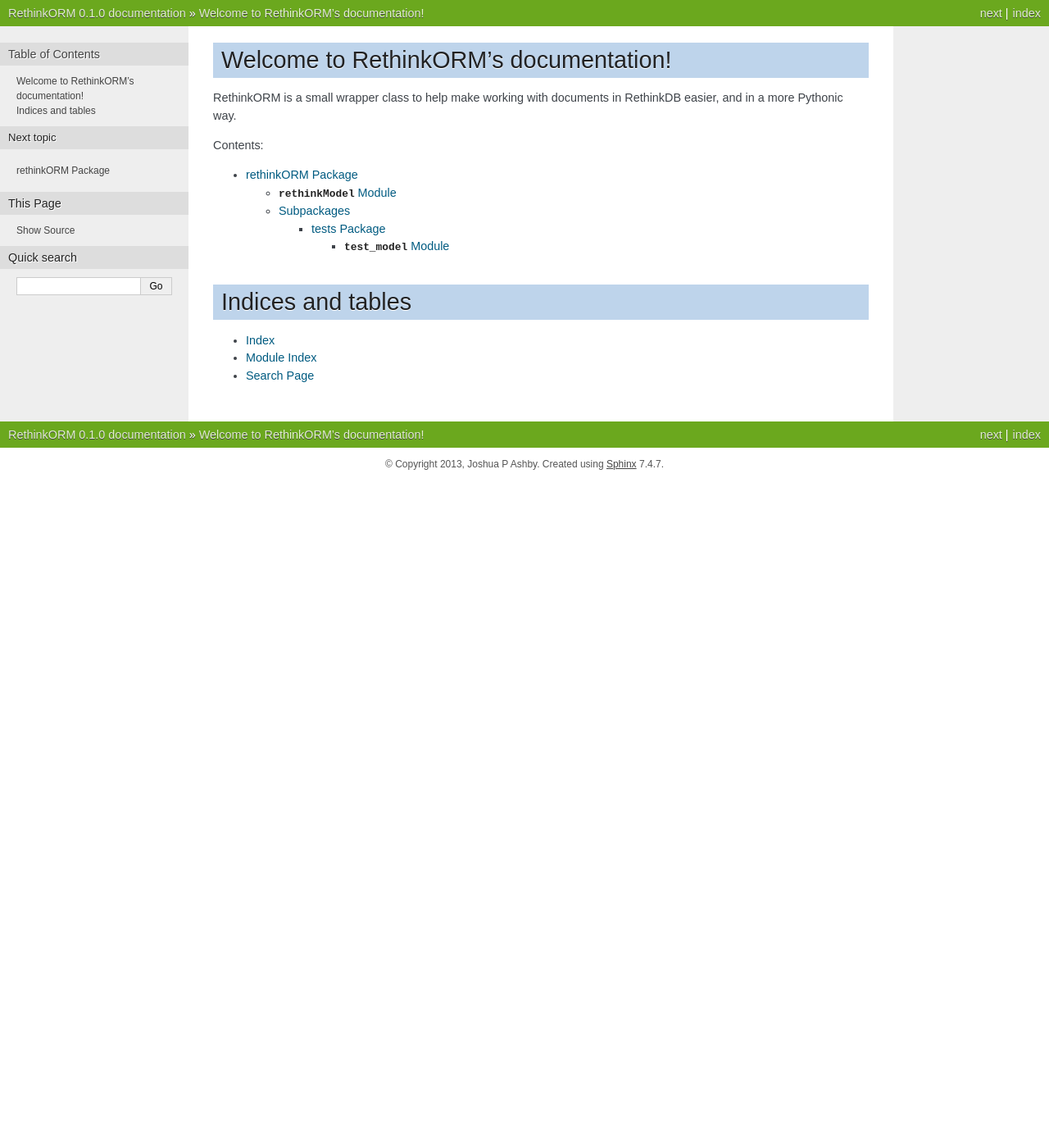
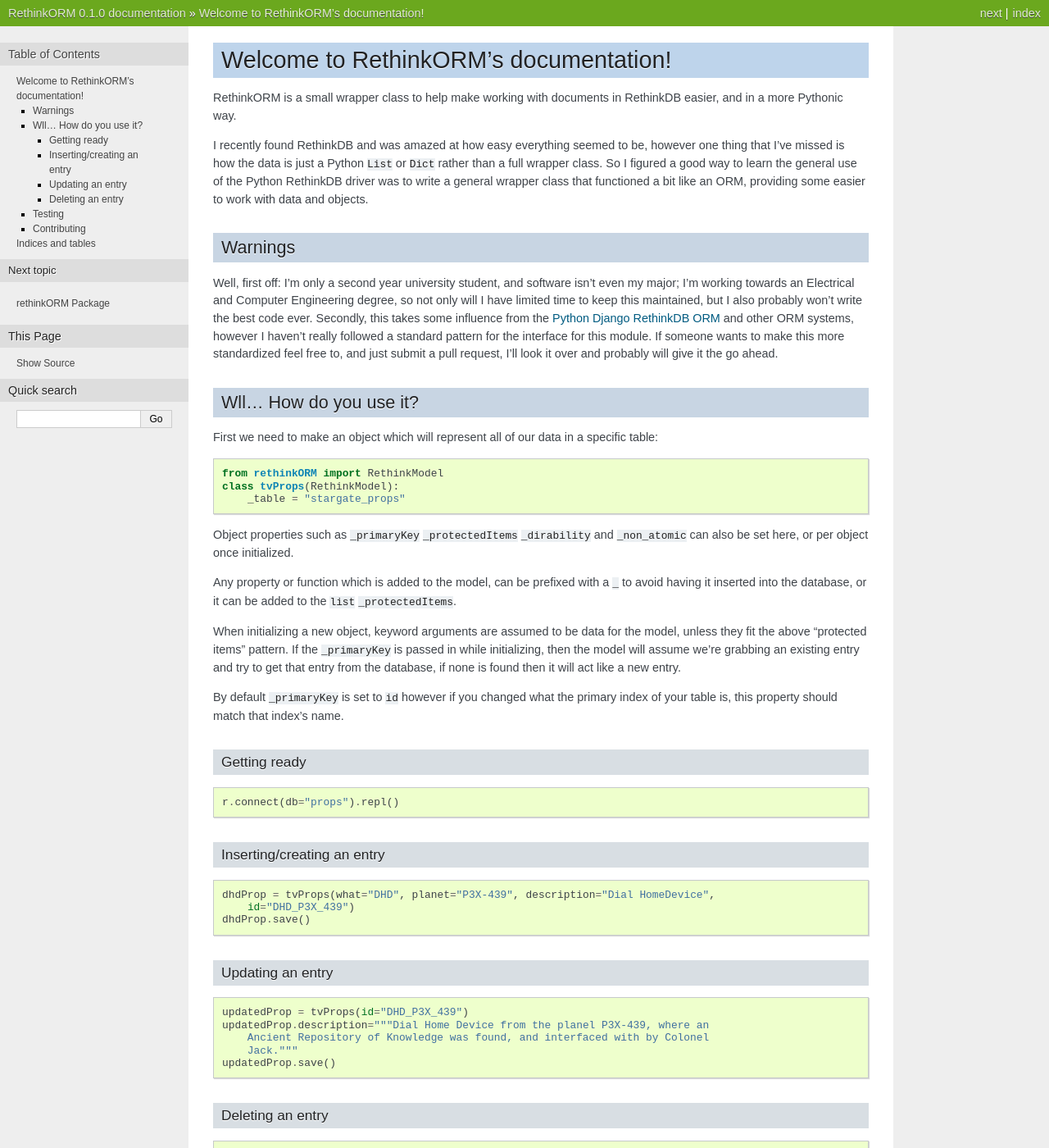
Before and after one commit to JoshAshby/pyRethinkORM, a Sphinx documentation site: the page built from docs/index.rst, in a window 1280 px wide and 1400 px high. Shown: the whole window at 82% size. Built offline with Sphinx 7.4.7, drawn with Linux system fonts in a browser that asks for light colours; some of the changed text lies outside the part shown.

Commit message:
readme to docs index too, update test command

```diff
--- a/README.rst
+++ b/README.rst
@@ -104,8 +104,7 @@
 
 ::
 
-    cd rethinkORM
-    nosetests -s tests/test_model.py -v
+    nosetests -s rethinkORM/tests -v
 
 This will run the tests, not capturing ``stdout`` and being verbose, in
 case anything goes wrong, or if you modify the tests. Please note, tests
--- a/docs/index.rst
+++ b/docs/index.rst
@@ -8,6 +8,130 @@
 
 RethinkORM is a small wrapper class to help make working with documents in
 RethinkDB easier, and in a more Pythonic way.
+
+I recently found RethinkDB and was amazed at how easy everything seemed
+to be, however one thing that I've missed is how the data is just a
+Python ``List`` or ``Dict`` rather than a full wrapper class. So I
+figured a good way to learn the general use of the Python RethinkDB
+driver was to write a general wrapper class that functioned a bit like
+an ORM, providing some easier to work with data and objects.
+
+Warnings
+--------
+
+Well, first off: I'm only a second year university student, and software
+isn't even my major; I'm working towards an Electrical and Computer
+Engineering degree, so not only will I have limited time to keep this
+maintained, but I also probably won't write the best code ever.
+Secondly, this takes some influence from the `Python Django RethinkDB
+ORM <https://github.com/dparlevliet/rwrapper>`__ and other ORM systems,
+however I haven't really followed a standard pattern for the interface
+for this module. If someone wants to make this more standardized feel
+free to, and just submit a pull request, I'll look it over and probably
+will give it the go ahead.
+
+Wll... How do you use it?
+----
+
+First we need to make an object which will represent all of our data in
+a specific table:
+
+::
+
+    from rethinkORM import RethinkModel
+    class tvProps(RethinkModel):
+        _table = "stargate_props"
+
+Object properties such as ``_primaryKey`` ``_protectedItems``
+``_dirability`` and ``_non_atomic`` can also be set here, or per object
+once initialized.
+
+Any property or function which is added to the model, can be prefixed
+with a ``_`` to avoid having it inserted into the database, or it can be
+added to the ``list`` ``_protectedItems``.
+
+When initializing a new object, keyword arguments are assumed to be data
+for the model, unless they fit the above "protected items" pattern. If
+the ``_primaryKey`` is passed in while initializing, then the model will
+assume we're grabbing an existing entry and try to get that entry from
+the database, if none is found then it will act like a new entry.
+
+By default ``_primaryKey`` is set to ``id`` however if you changed what
+the primary index of your table is, this property should match that
+index's name.
+
+Getting ready
+~~~~~~~~~~~~~
+
+::
+
+    r.connect(db="props").repl()
+
+Inserting/creating an entry
+~~~~~~~~~~~~~~~~~~~~~~~~~~~
+
+::
+
+    dhdProp = tvProps(what="DHD", planet="P3X-439", description="Dial HomeDevice",
+        id="DHD_P3X_439")
+    dhdProp.save()
+
+Updating an entry
+~~~~~~~~~~~~~~~~~
+
+::
+
+    updatedProp = tvProps(id="DHD_P3X_439")
+    updatedProp.description="""Dial Home Device from the planel P3X-439, where an
+        Ancient Repository of Knowledge was found, and interfaced with by Colonel
+        Jack."""
+    updatedProp.save()
+
+Deleting an entry
+~~~~~~~~~~~~~~~~~
+
+::
+
+    oldProp = tvProps(id="DHD_P3X_439")
+    oldProp.delete()
+
+Testing
+-------
+
+To get started and make sure this all works, please make sure you have
+Python `nose <https://github.com/nose-devs/nose>`__ installed.
+
+::
+
+    nosetests -s rethinkORM/tests -v
+
+This will run the tests, not capturing ``stdout`` and being verbose, in
+case anything goes wrong, or if you modify the tests. Please note, tests
+are subject to a lot of changes, and this may not always be the same
+command.
+
+How the tests work (or should, if more are written):
+
+
+| There is a setup fixture that creates a database called ``model`` and
+within that creates a table ``stargate``. Then each test works on
+entries which get stored in this database and table. When everything is
+done, the teardown fixture is ran to clean up and delete the whole
+database ``model``. Each test should be broken down into basic actions,
+for example there are currently tests for:
+|  \* inserting a new entry \* modifying that entry \* deleting that
+entry \* inserting an entry where the primary key is ``None`` or a null
+value.
+
+Contributing
+------------
+
+| Submit a pull request or open an issue. Most things I probably won't
+have time to get around to looking at too deeply, so if you want it
+fixed, a pull request is the way to go.
+| Besides that, I'm releasing this under the GPLv3 License as found in
+the ``LICENSE.txt`` file. Enjoy!
+
 
 Contents:
 
```
